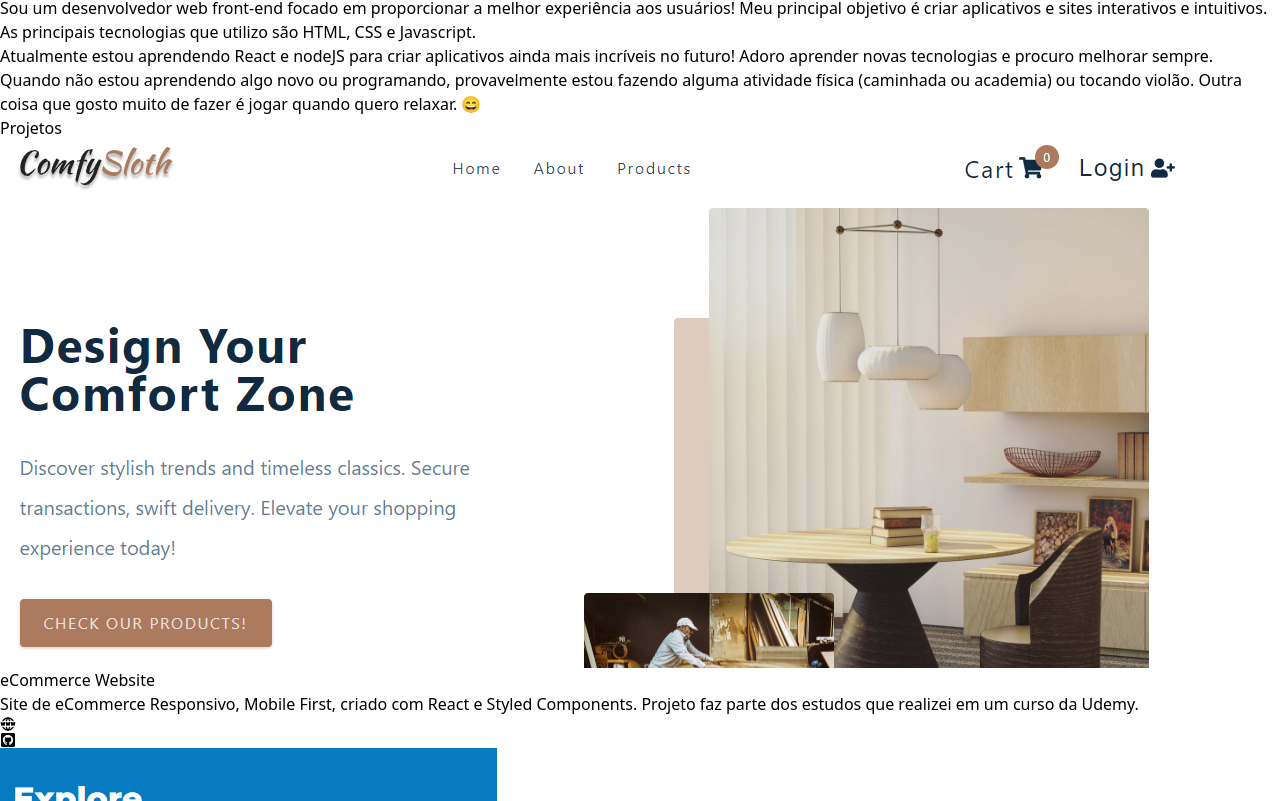
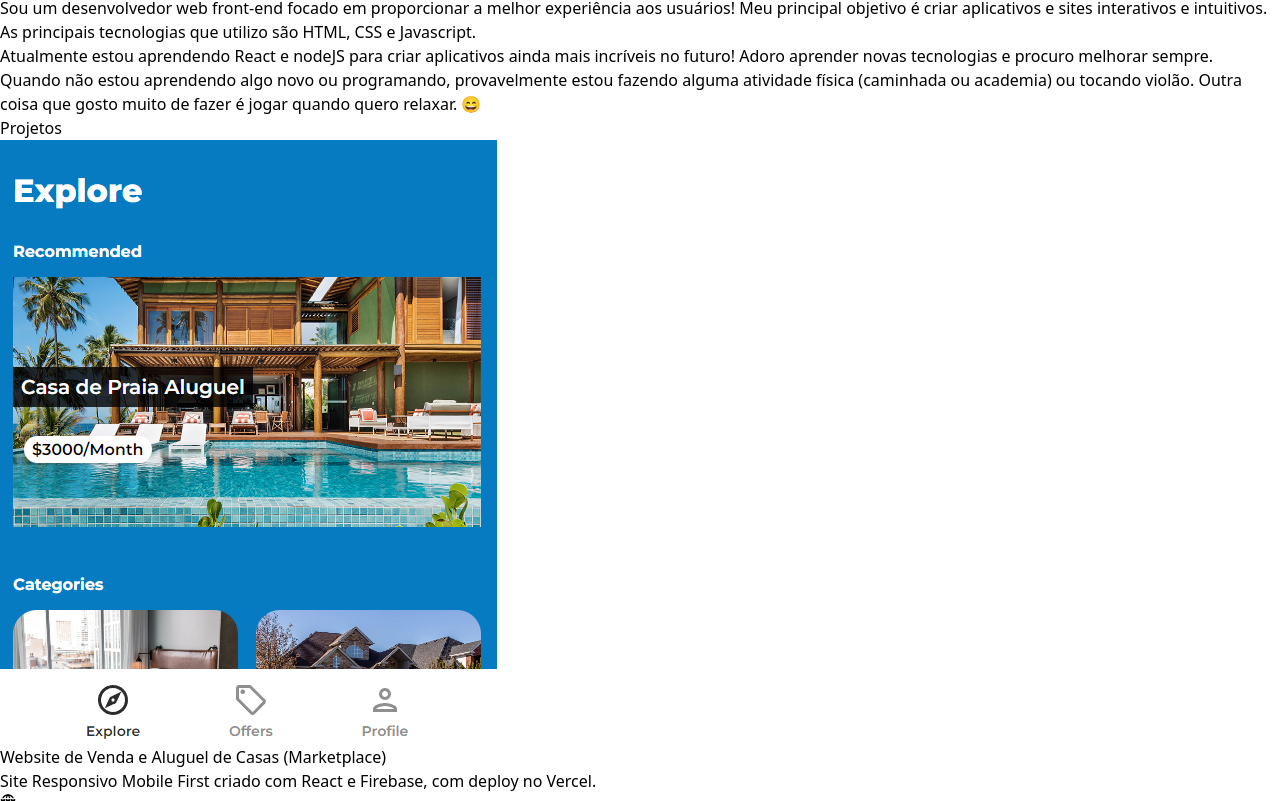
Before and after one commit to guskse/portfolio-ptbr, a React (Vite) app: page / in a window 1280 px wide. Shown: the part 1339-2140 px from the top of the page. Built offline with nearby package versions, Linux system fonts and the light colour scheme.

Commit message:
removed project

```diff
--- a/src/data.jsx
+++ b/src/data.jsx
@@ -12,7 +12,7 @@ import gameon from "./assets/gameon.jpg";
 import educa from "./assets/educa.png";
 import houseMarketplace from "./assets/housemarketplace.jpeg";
 import tabelaProdutos from "./assets/tabela_produtos.png";
-import comfyecommerce from "./assets/comfy-ecommerce.png";
+
 import sitehortifruti from "./assets/site-hortifruti.png";
 
 export const links = [
@@ -44,14 +44,6 @@ export const skills = [
 ];
 
 export const projects = [
-  {
-    id: nanoid(),
-    img: comfyecommerce,
-    url: "https://my-ecommerce-v1.netlify.app/",
-    github: "https://github.com/guskse/",
-    title: "eCommerce Website",
-    text: "Site de eCommerce Responsivo, Mobile First, criado com React e Styled Components. Projeto faz parte dos estudos que realizei em um curso da Udemy.",
-  },
   {
     id: nanoid(),
     img: houseMarketplace,
```
